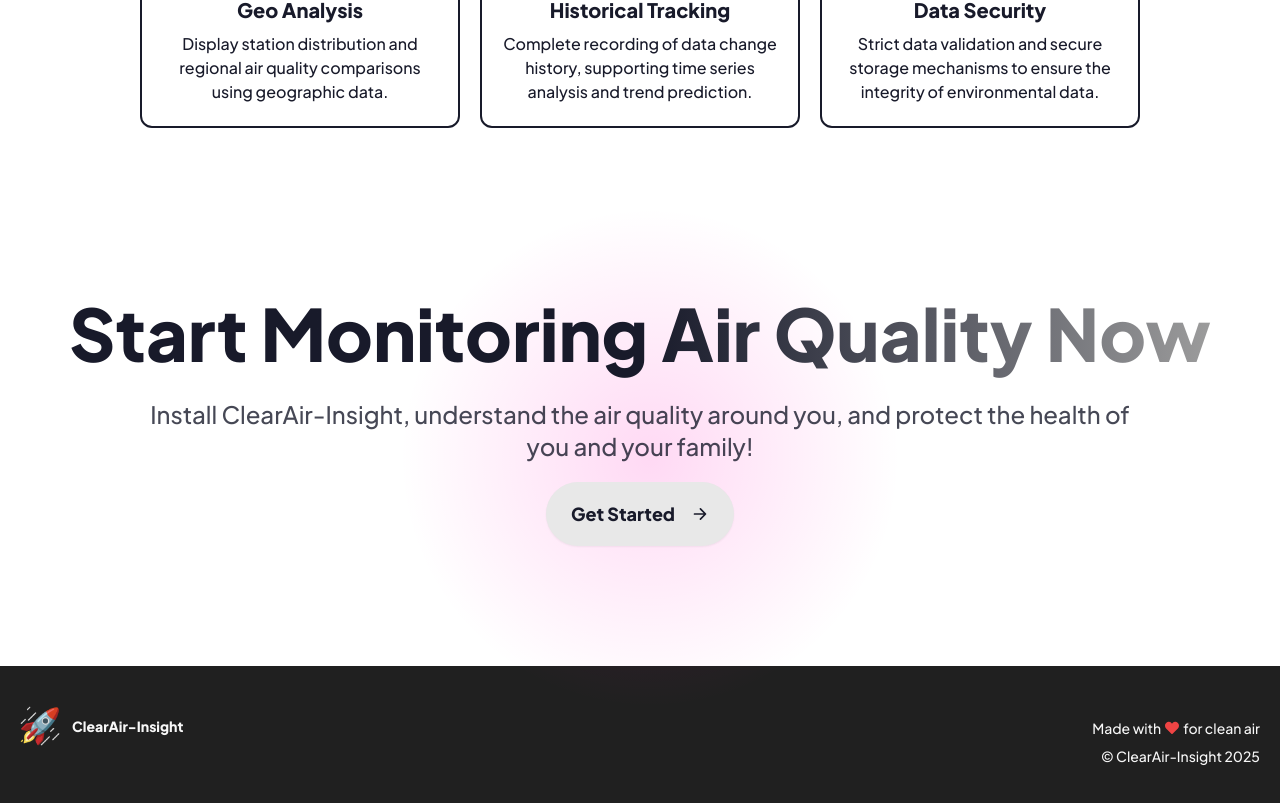
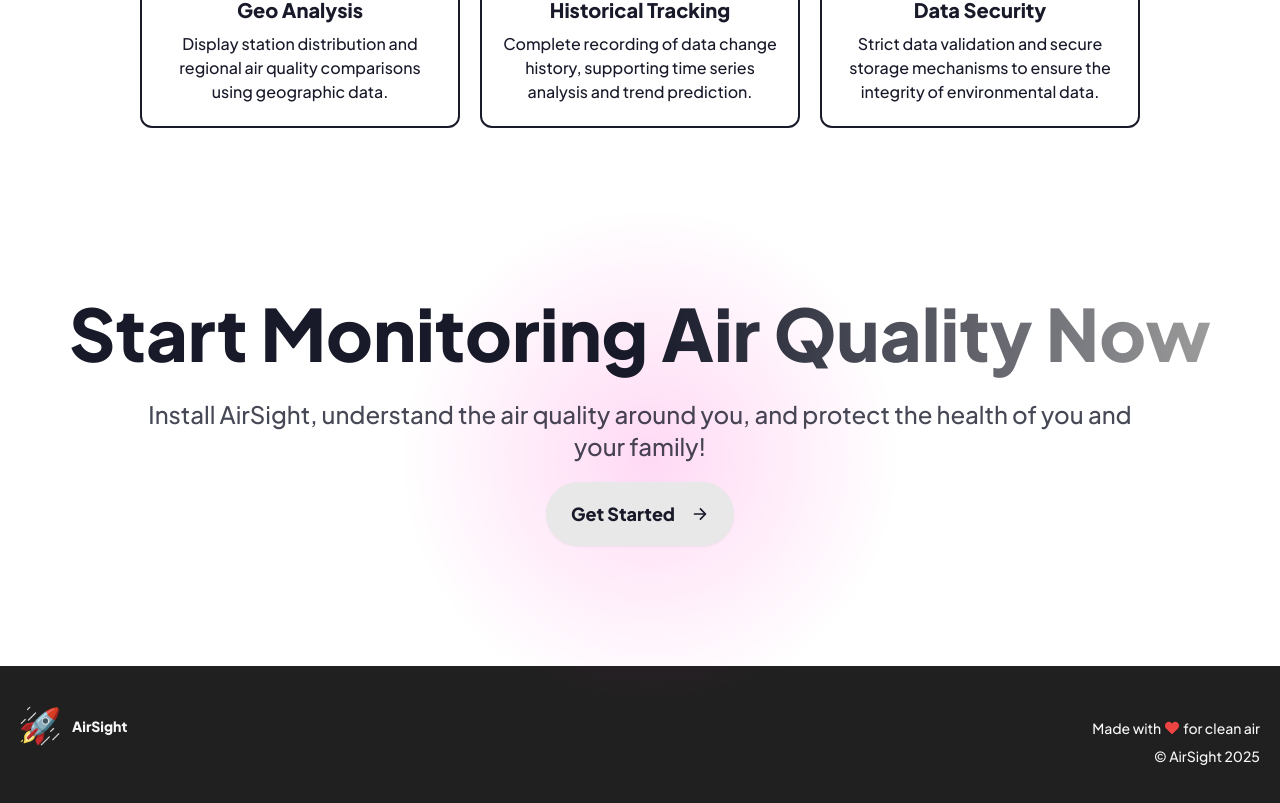
Before and after one commit to luo0629/Landing-Page, a Next.js app: page /en in a window 1280 px wide. Shown: the part 1757-2560 px from the top of the page. Built offline with nearby package versions, Linux system fonts and the light colour scheme.

Commit message:
refactor: rename ClearAir-Insight to AirSight across the application
Update all instances of the project name from ClearAir-Insight to AirSight to align with the new branding. This includes changes in configuration files, components, and localization texts.

```diff
--- a/components/common/footer.js
+++ b/components/common/footer.js
@@ -25,7 +25,7 @@ export default function Footer() {
 							className='transition-all hover:scale-110 w-6 md:w-10 h-6 md:h-10'
 							alt='logo'
 						/>
-						<h2 className='ml-3 font-bold leading-5'>ClearAir-Insight</h2>
+						<h2 className='ml-3 font-bold leading-5'>AirSight</h2>
 					</a>
 					<div className='flex flex-wrap justify-center md:justify-start gap-x-4 md:gap-x-6 gap-y-3'>
 						{linkList.map((link, index) => {
@@ -50,7 +50,7 @@ export default function Footer() {
 					</p>
 					<p>
 						©{' '}
-							ClearAir-Insight{' '}
+							AirSight{' '}
 						{new Date().getFullYear()}
 					</p>
 				</div>
--- a/lib/config/site.js
+++ b/lib/config/site.js
@@ -1,6 +1,6 @@
 export const SiteConfig = {
 	en: {
-		name: 'ClearAir-Insight',
+		name: 'AirSight',
 		metadataBase: '/',
 		icons: {
 			icon: '/favicon.ico',
@@ -9,7 +9,7 @@ export const SiteConfig = {
 		}
 	},
 	zh: {
-		name: 'ClearAir-Insight',
+		name: 'AirSight',
 		metadataBase: '/',
 		icons: {
 			icon: '/favicon.ico',
--- a/locales/en.json
+++ b/locales/en.json
@@ -1,11 +1,11 @@
 {
 	"Hero": {
-		"h1": "ClearAir-Insight",
-		"h2": "ClearAir-Insight is an intelligent system for air quality monitoring, providing data-driven analysis and visualization to support environmental management and decision-making."
+		"h1": "AirSight",
+		"h2": "AirSight is an intelligent system for air quality monitoring, providing data-driven analysis and visualization to support environmental management and decision-making."
 	},
 	"Feature": {
 		"h2": "Our Features",
-		"h3": "Core Functions of ClearAir-Insight",
+		"h3": "Core Functions of AirSight",
 		"description1": "Comprehensive air quality data collection and analysis.",
 		"description2": "Based on advanced sensor technology and data visualization platform."
 	},
@@ -19,7 +19,7 @@
 	"Testimonial": {
 		"h2": "User Reviews",
 		"h3": "Customer Feedback",
-		"description1": "If you have used ClearAir-Insight and are satisfied with our product,",
+		"description1": "If you have used AirSight and are satisfied with our product,",
 		"description2": "please share your experience with us",
 		"description3": ", we will showcase your review here."
 	},
@@ -30,7 +30,7 @@
 	},
 	"CTA": {
 		"h2": "Start Monitoring Air Quality Now",
-		"h3": "Install ClearAir-Insight, understand the air quality around you, and protect the health of you and your family!"
+		"h3": "Install AirSight, understand the air quality around you, and protect the health of you and your family!"
 	},
 	"CTAButton": {
 		"btn2": "Get Started"
--- a/locales/zh.json
+++ b/locales/zh.json
@@ -1,11 +1,11 @@
 {
 	"Hero": {
-		"h1": "ClearAir-Insight",
-		"h2": "ClearAir-Insight 是一款智能化的空气质量监测与分析系统，能够实时采集环境数据，并通过数据驱动的方式进行分析与可视化，助力科学决策与环境管理。"
+		"h1": "AirSight",
+		"h2": "AirSight 是一款智能化的空气质量监测与分析系统，能够实时采集环境数据，并通过数据驱动的方式进行分析与可视化，助力科学决策与环境管理。"
 	},
 	"Feature": {
 		"h2": "产品特点",
-		"h3": "ClearAir-Insight 的核心功能",
+		"h3": "AirSight 的核心功能",
 		"description1": "全面的空气质量数据收集与分析。",
 		"description2": "基于先进传感器技术和数据可视化平台。"
 	},
@@ -19,7 +19,7 @@
 	"Testimonial": {
 		"h2": "用户评价",
 		"h3": "客户反馈",
-		"description1": "如果您使用了ClearAir-Insight并对我们的产品满意，",
+		"description1": "如果您使用了AirSight并对我们的产品满意，",
 		"description2": "请与我们分享您的体验",
 		"description3": "，我们将在此展示您的评价。"
 	},
@@ -30,7 +30,7 @@
 	},
 	"CTA": {
 		"h2": "立即开始监测空气质量",
-		"h3": "安装ClearAir-Insight，了解您周围的空气质量，保护您和家人的健康！"
+		"h3": "安装AirSight，了解您周围的空气质量，保护您和家人的健康！"
 	},
 	"CTAButton": {
 		"btn2": "开始使用"
```
Also changed, not shown: components/common/navbar.js (+1 -2 lines).
